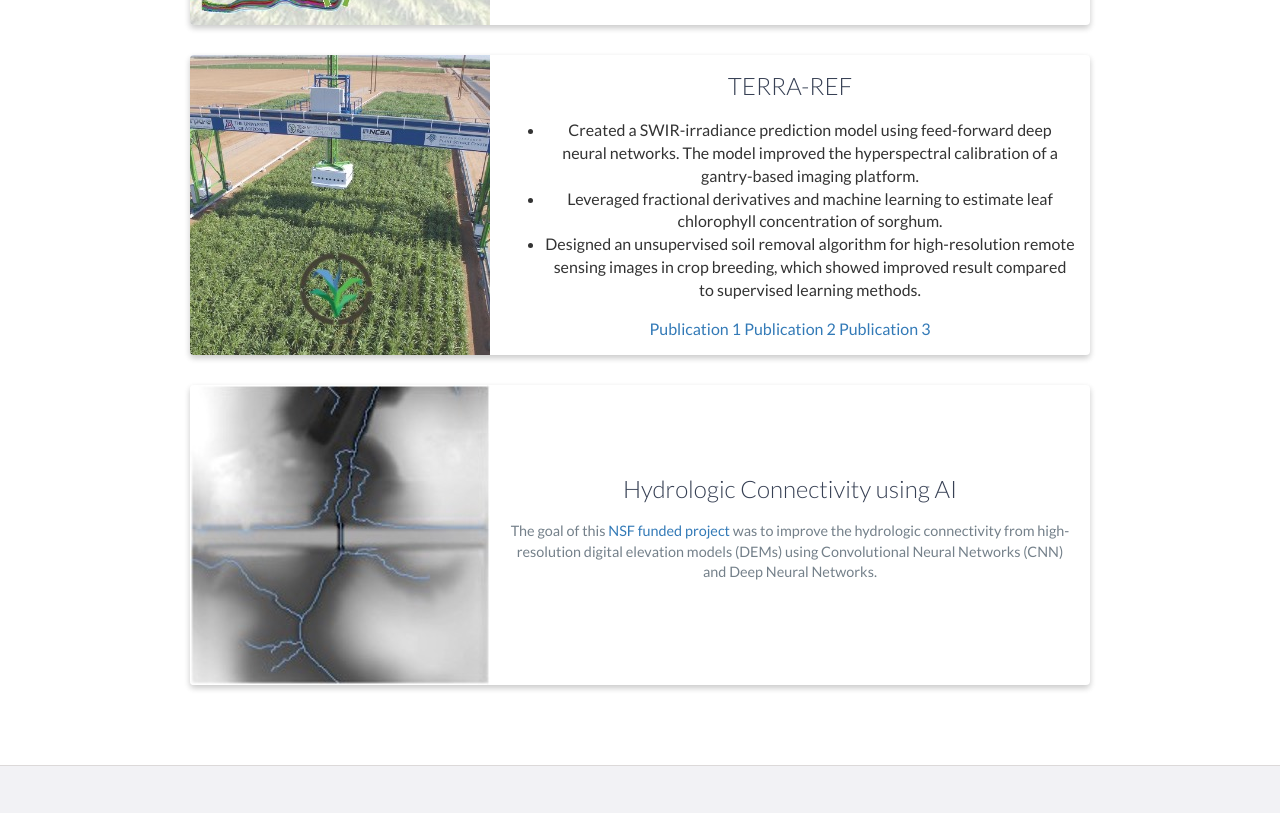
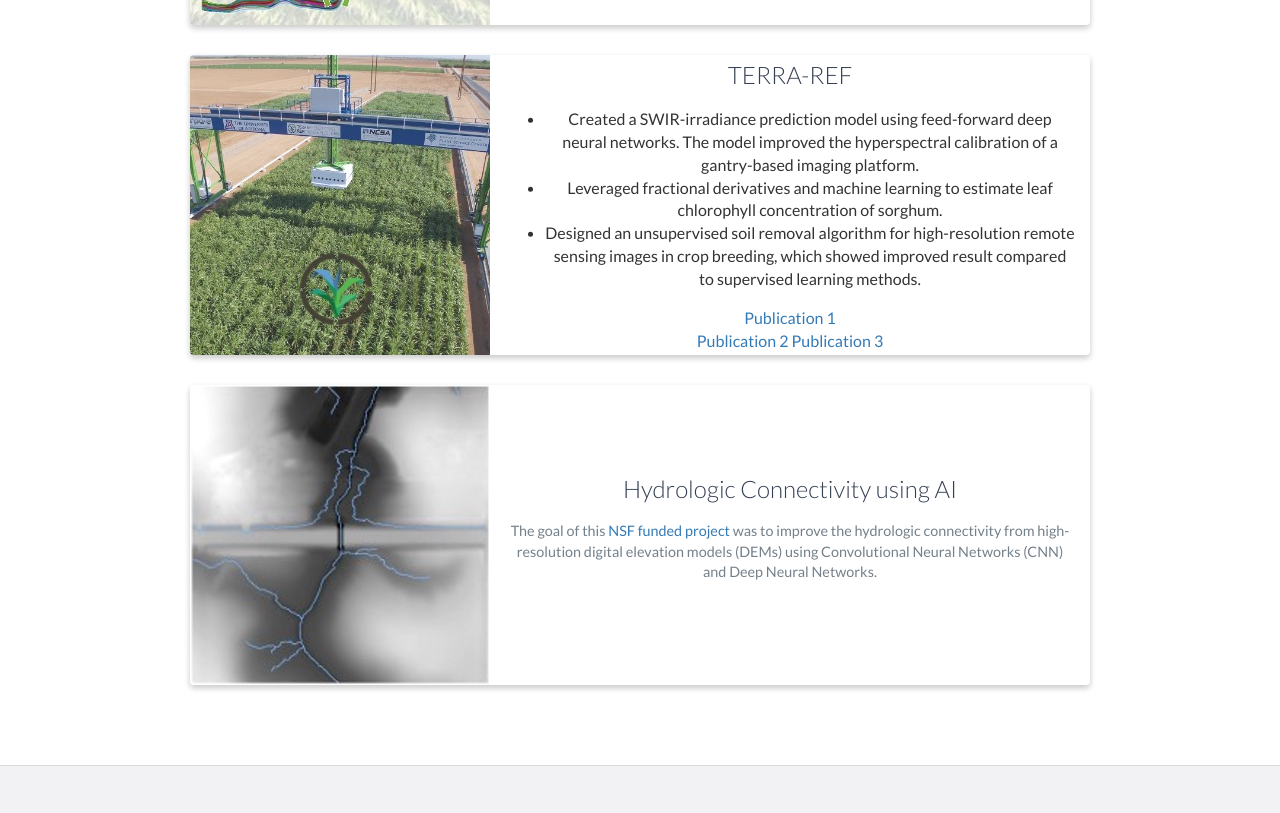
Before and after one commit to souravbhadra/__souravbhadra.github.io, a website: page index.html in a window 1280 px wide. Shown: the part 1839-2652 px from the top of the page. Drawn offline with nearby package versions, Linux system fonts and the light colour scheme.

Commit message:
projects

```diff
--- a/index.html
+++ b/index.html
@@ -202,7 +202,7 @@
                                 </li>
                             </ul>
                         </p>
-                        <a href="https://www.mdpi.com/755306">Publication 1</a>
+                        <a href="https://www.mdpi.com/755306">Publication 1</a><br>
                         <a href="https://ieeexplore.ieee.org/abstract/document/9486501">Publication 2</a>
                         <a href="https://www.isprs-ann-photogramm-remote-sens-spatial-inf-sci.net/V-3-2021/219/2021/">Publication 3</a>
                         <!--a href="#">View Project</a-->
```
